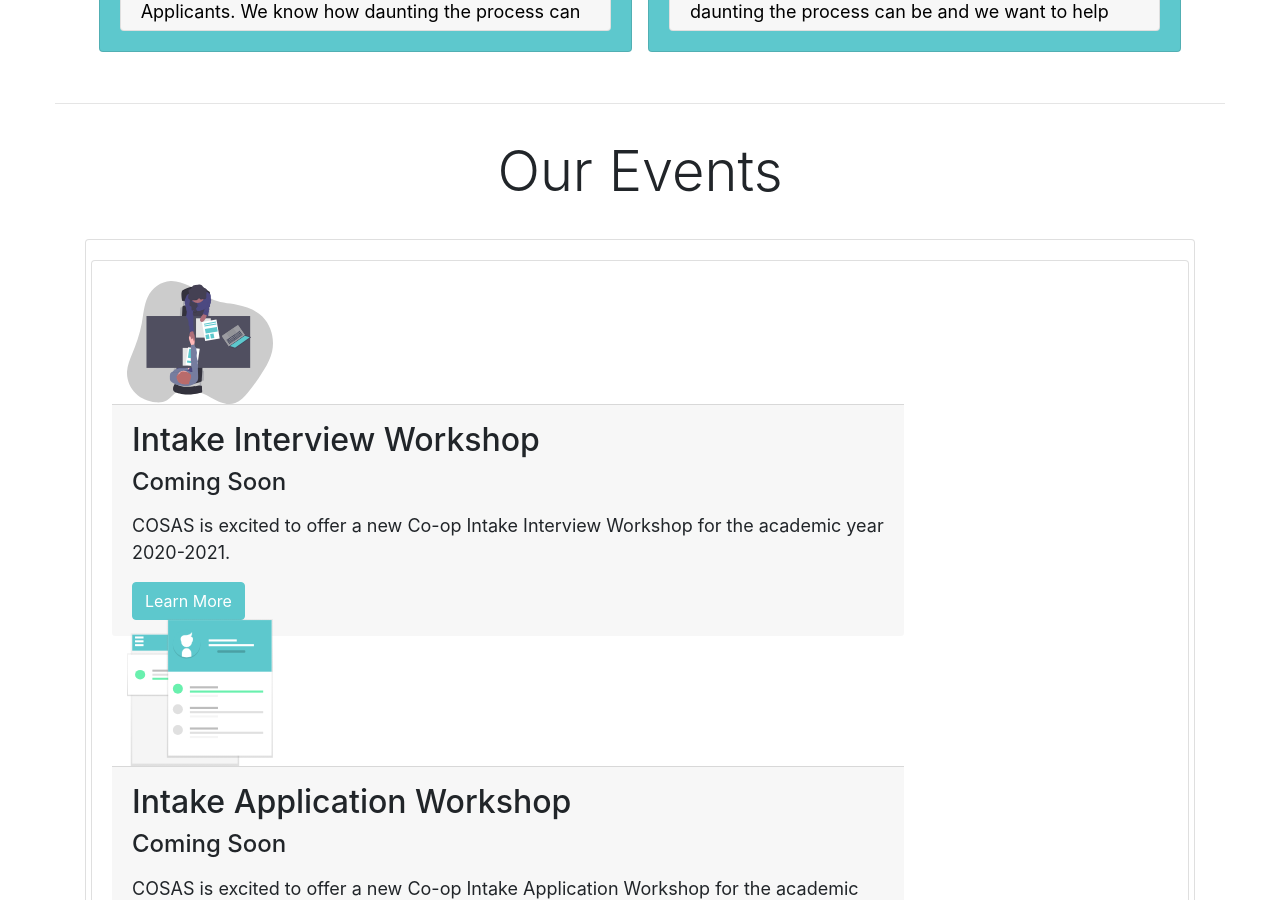
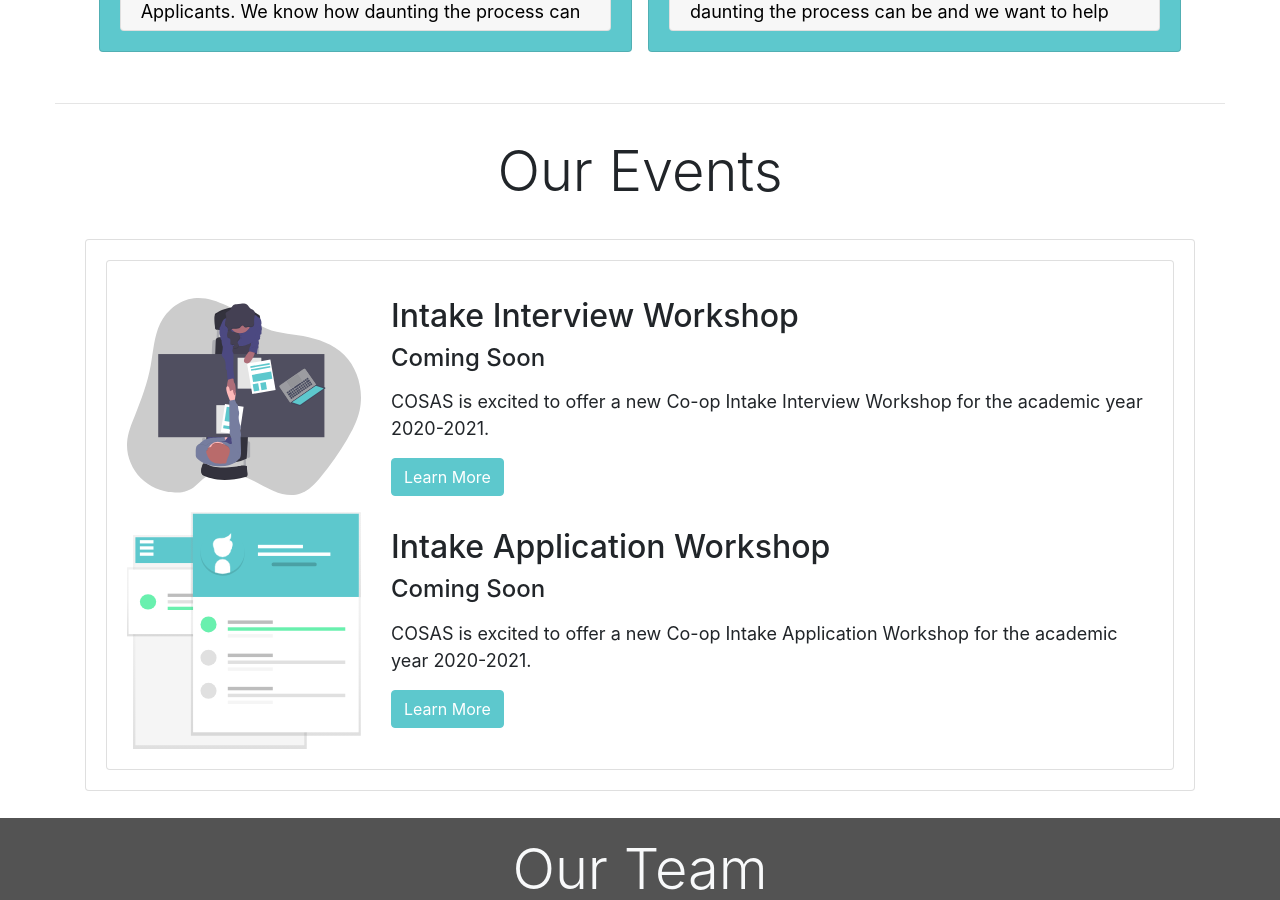
Before and after one commit to coopsauder/COSAS, a Jekyll site: the page built from index.html, in a window 1280 px wide and 900 px high, scrolled down 2049 px. Built offline with Jekyll 4.4.1, drawn with Linux system fonts in a browser that asks for light colours.

Commit message:
updated the events

```diff
--- a/_includes/events.html
+++ b/_includes/events.html
@@ -1,12 +1,12 @@
 <div id="events" class="container section">
     <p class="display-4 text-center section-header">Our Events</p>
-    <ul class="list-unstyled card card-body">
-        <li class="card card-body row">
+    <div class="list-unstyled card card-body">
+        <div class="card card-body ">
             {% for post in site.posts %}
-            <div>
+            <div class="row">
                 <img src='{{ site.baseurl }}/static_files/assets/svg/{{ post.image }}'
-                class="col-sm-6 col-md-2 card-img-top border-0 load-hidden events" alt="...">
-            <div class=" card-footer col-9 py-3 load-hidden events">
+                    class="col-md-3 card-img-left border-0 load-hidden events" alt="...">
+                <div class="col-md-9 col-12 py-3 load-hidden events">
                     <h2>{{ post.title }}</h2>
                     <h4>{{ post.event }}</h4>
                     <p>{{ post.excerpt }}</p>
@@ -14,6 +14,6 @@
                 </div>
             </div>
             {% endfor %}
-        </li>
-    </ul>
         </div>
+    </div>
+</div>
```
Lines whose indentation alone changed are shown as unchanged.
